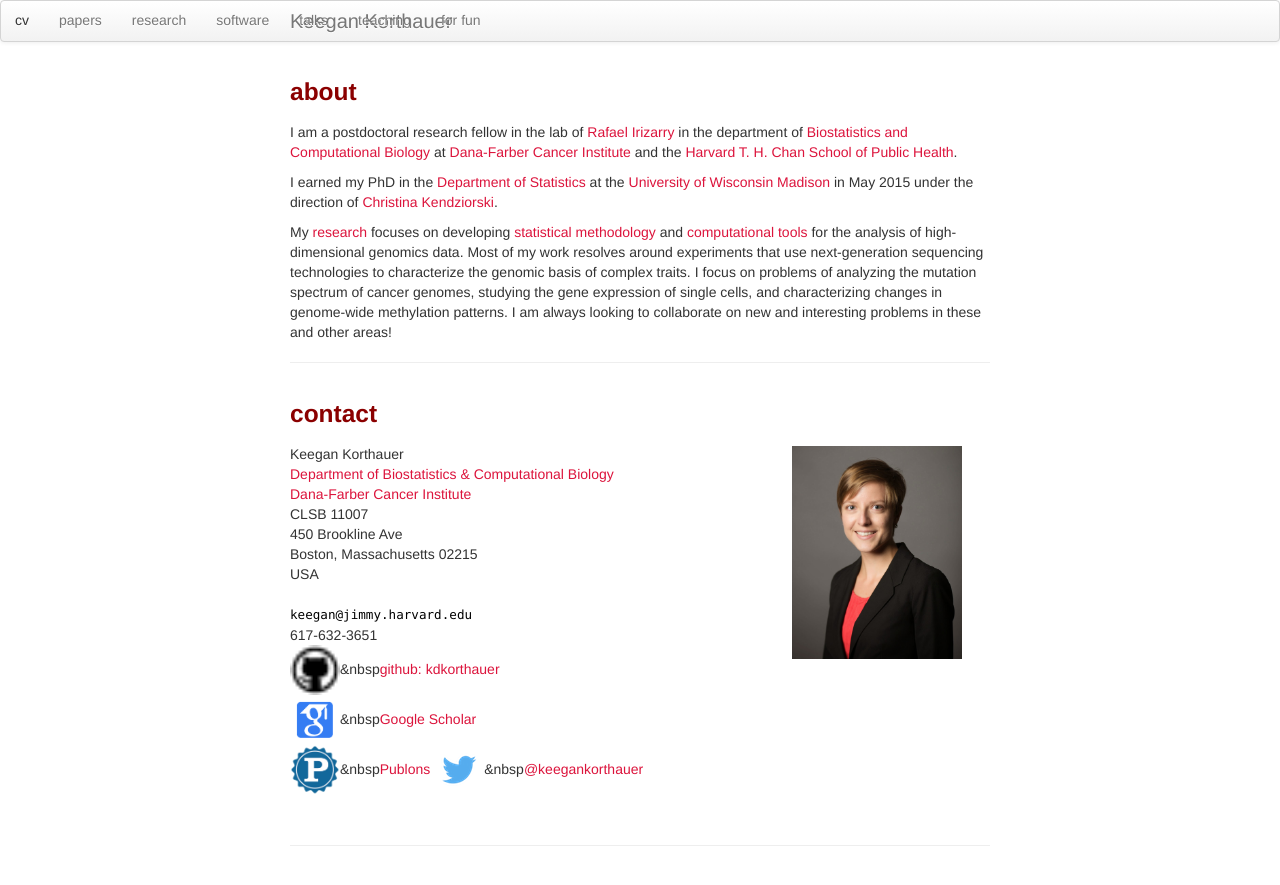
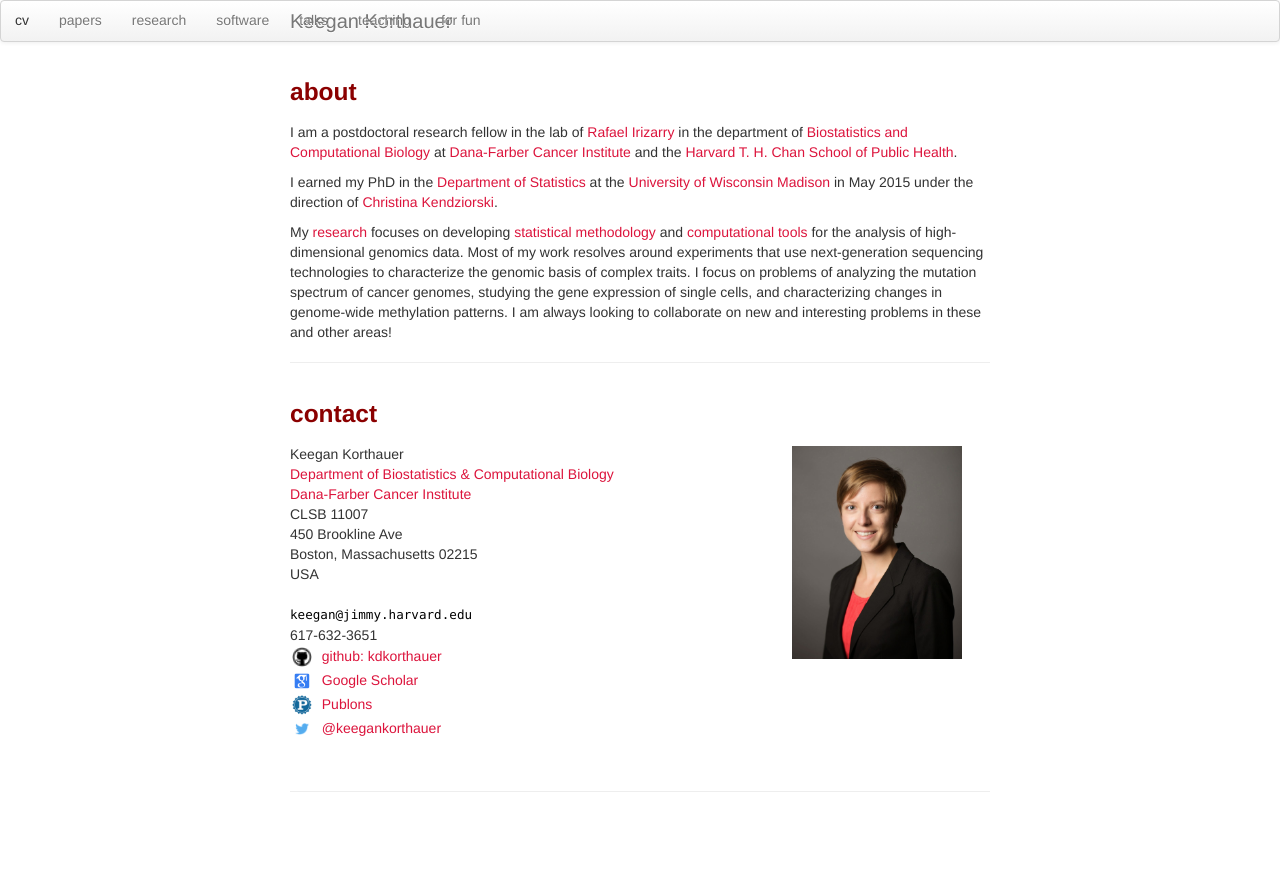
Before and after one commit to kdkorthauer/kdkorthauer.github.io, a Jekyll site: the page built from index.md, in a window 1280 px wide. Shown: the top 885 px of the page. Built offline with Jekyll 4.4.1, drawn with Linux system fonts in a browser that asks for light colours.

Commit message:
resize logos

```diff
--- a/index.md
+++ b/index.md
@@ -43,10 +43,14 @@ My [research](pages/research.html) focuses on developing [statistical methodolog
         </b><code>ard</code><b>me</b><code>.</code><b>alone</b><code>e</code><b>!</b><code>du</code><br/>
         617-632-3651<br/>
             </div>
-        <img style="width:50px;height:50px;" src="../assets/img/github.png" title="GitHub logo">&nbsp<a href="https://github.com/kdkorthauer">github: kdkorthauer</a><br/>
-        <img style="width:50px;height:50px;" src="../assets/img/scholar.png" title="Google Scholar logo">&nbsp<a href="https://scholar.google.com/citations?user=spd-KjUAAAAJ&hl=en">Google Scholar</a><br/>
-        <img style="width:50px;height:50px;" src="../assets/img/publons.png" title="Publons logo">&nbsp<a href="https://publons.com/author/1335173/keegan-korthauer#profile">Publons</a>
-        <img style="width:50px;height:50px;" src="../assets/img/twitter.png" title="Twitter logo">&nbsp<a href="https://twitter.com/keegankorthauer">@keegankorthauer</a><br/><br/>
+        <a href="https://github.com/kdkorthauer"><img style="width:20px;height:20px;" src="../assets/img/github.png" title="GitHub logo"></a>&nbsp;
+                 <a href="https://github.com/kdkorthauer">github: kdkorthauer</a><br/>
+        <a href="https://scholar.google.com/citations?user=spd-KjUAAAAJ&hl=en"><img style="width:20px;height:20px;" src="../assets/img/scholar.png" title="Google Scholar logo"></a>&nbsp;
+                 <a href="https://scholar.google.com/citations?user=spd-KjUAAAAJ&hl=en">Google Scholar</a><br/>
+        <a href="https://publons.com/author/1335173/keegan-korthauer#profile"><img style="width:20px;height:20px;" src="../assets/img/publons.png" title="Publons logo"></a>&nbsp;
+                 <a href="https://publons.com/author/1335173/keegan-korthauer#profile">Publons</a><br/>
+        <a href="https://twitter.com/keegankorthauer"><img style="width:20px;height:20px;" src="../assets/img/twitter.png" title="Twitter logo"></a>&nbsp;
+                 <a href="https://twitter.com/keegankorthauer">@keegankorthauer</a><br/><br/>
         </div>
 
         <div class="span2">
```
